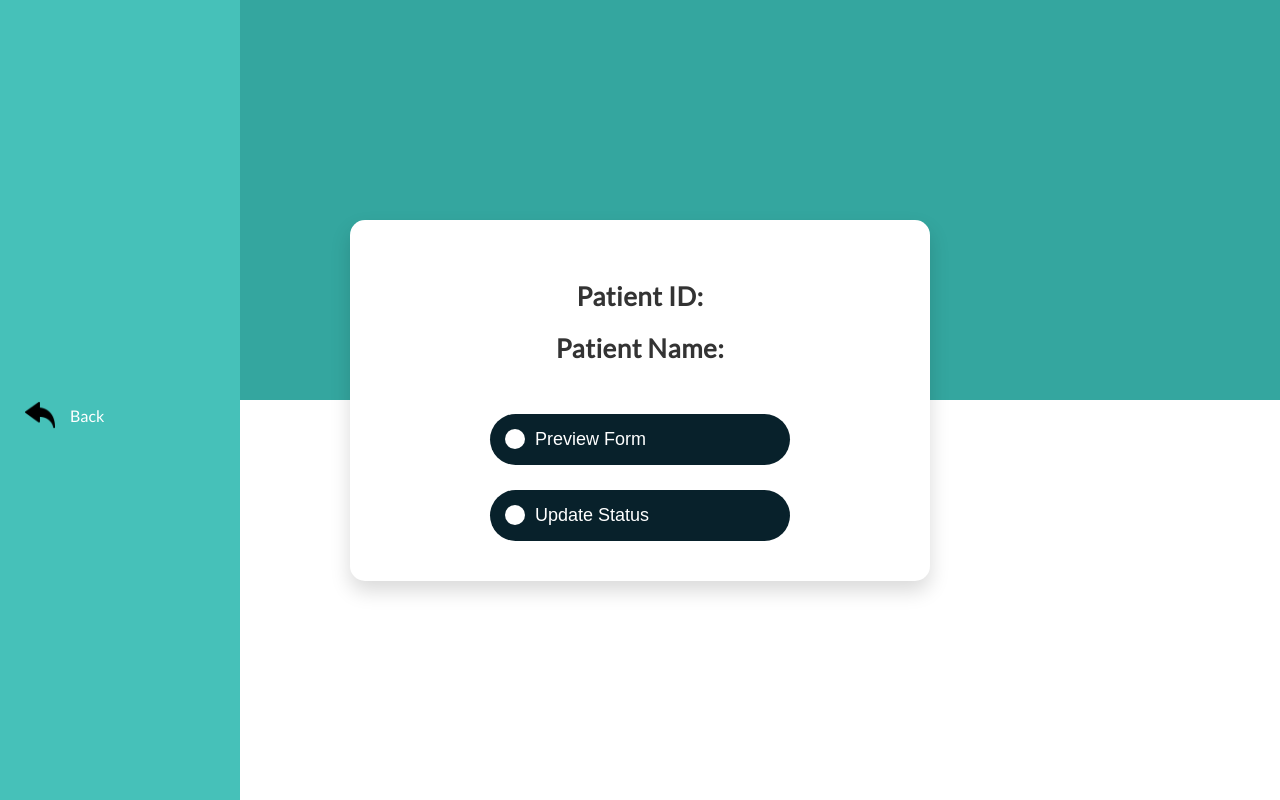
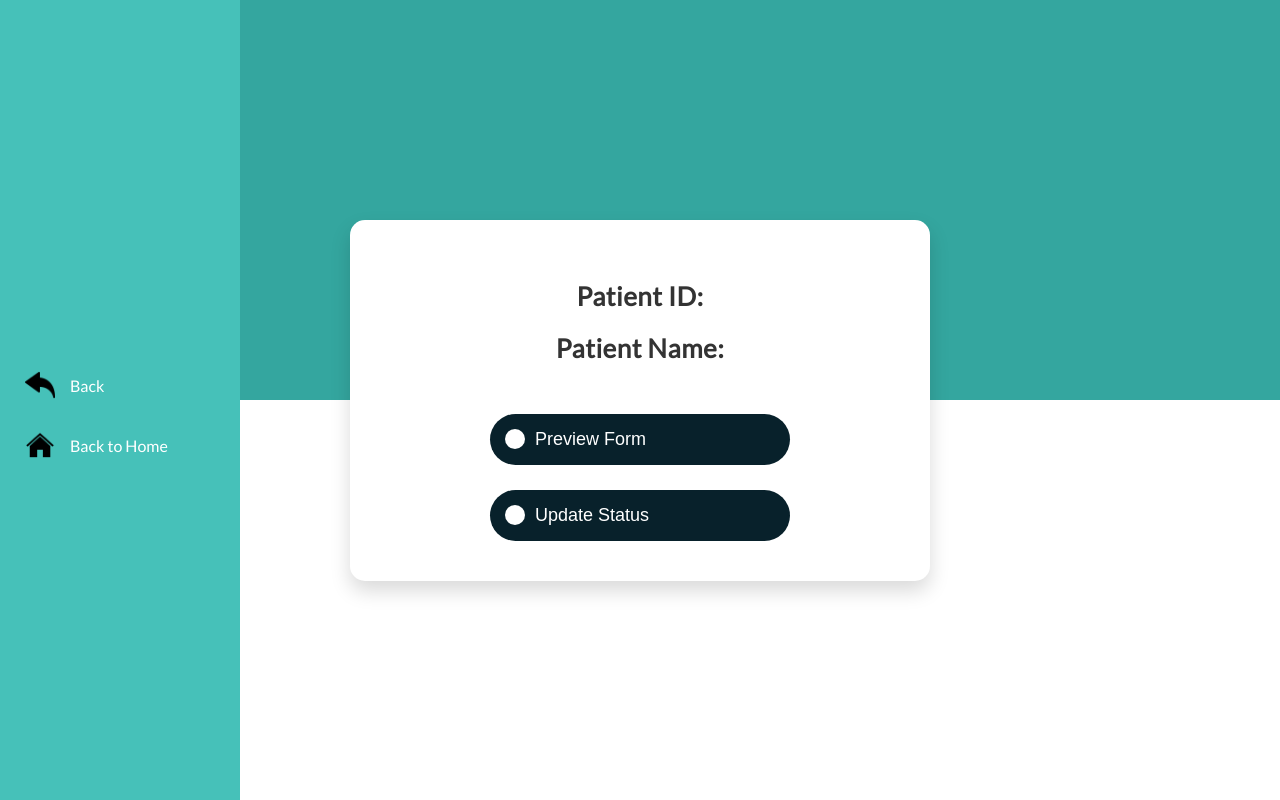
Before and after one commit to winniehhy/Medilink, a website: page frontend/hospital_preview_update.html in a window 1280 px wide. Drawn offline with Linux system fonts and the light colour scheme.

Commit message:
Add back to home option to sidebar

```diff
--- a/frontend/hospital_preview_update.html
+++ b/frontend/hospital_preview_update.html
@@ -11,6 +11,10 @@
 		<a href="#">
 			<img src="src/sidebar/back.png" width="30px" height="30px" onclick="prevPage()">
 			<span class="label">Back</span>
+		</a>
+        <a href="#">
+			<img src="src/sidebar/home.png" width="30px" height="30px">
+			<span class="label">Back to Home</span>
 		</a>
 	</div>
     <div class="top-rectangle"></div>
```
